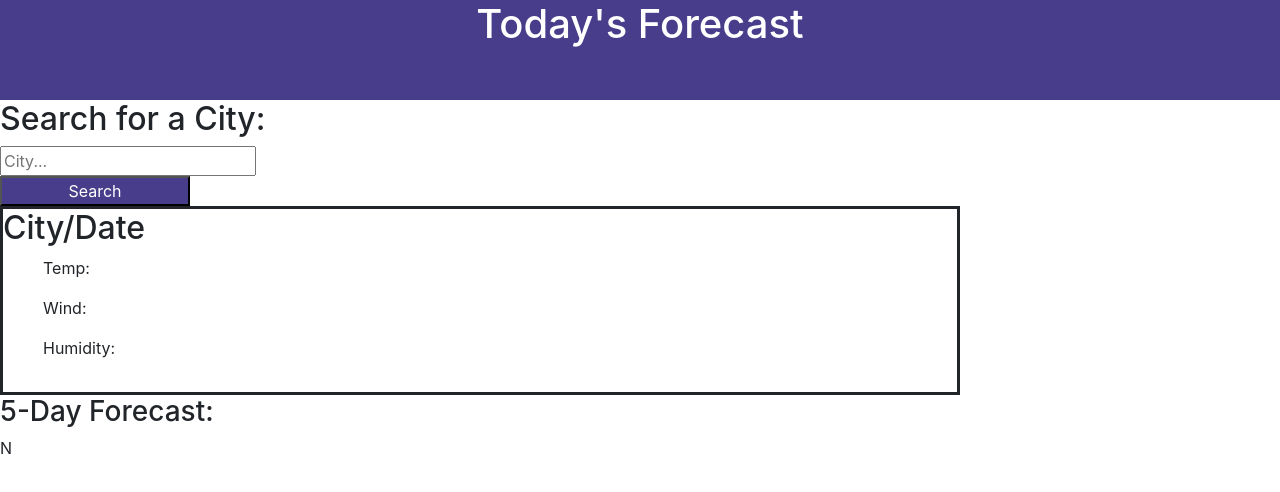
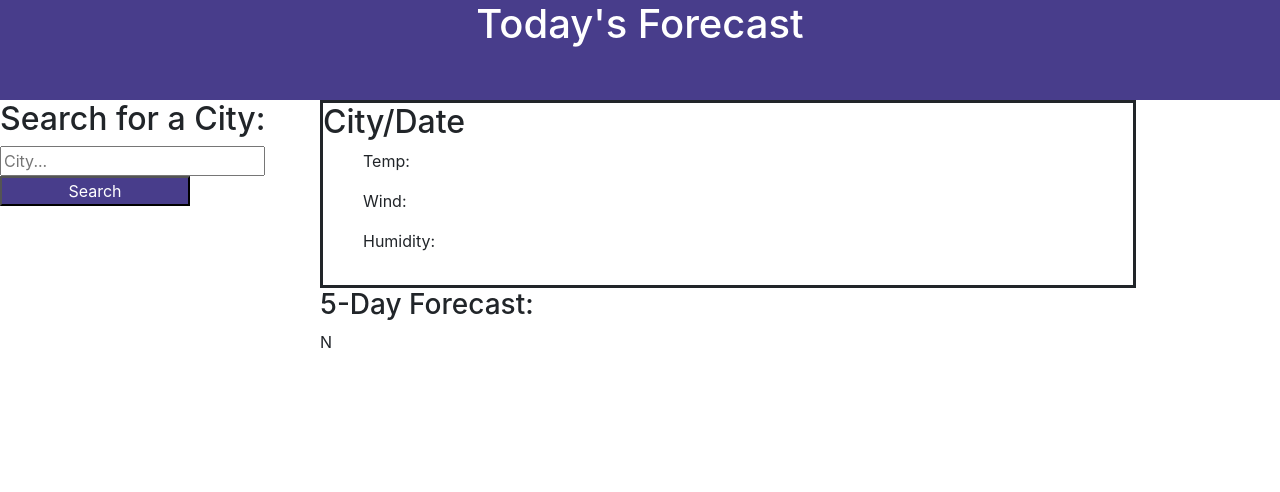
Before and after one commit to Javier2596/Weather-Dashboard, a plain HTML site: page index.html in a window 1280 px wide. Drawn offline with nearby package versions, Linux system fonts and the light colour scheme.

Commit message:
fixed html layout with css styling

```diff
--- a/assets/style.css
+++ b/assets/style.css
@@ -1,6 +1,4 @@
-.Fore-block {
-    display:inline;
-}
+
 #head {
     background-color: darkslateblue;
     height: 100px;
@@ -10,17 +8,28 @@
 
 }
 
+.left-cont{
+    float:left;
+    display: flex;
+    flex-direction: column;
+}
 
+.right-cont {
+    float:right;
+    display:flex;
+    flex-direction:column;
+    width: 75%;
+}
 #city-block {
     border-style: solid;
     border-width: 3px;
-    width: 75%;
+    width: 85%;
 
 }
 
 .city-info {
     display:inline-block;
-    justify-content: space-between;
+
 }
 
 
--- a/index.html
+++ b/index.html
@@ -14,14 +14,13 @@
     </header>
 <main>
     <section>
+        <div class="left-cont">
             <h2>Search for a City:</h2>
-        <div>
             <input placeholder="City..."></input>
-
+            <button id="btn">Search</button>
         </div>
 
-        <button id="btn">Search</button>
-    </section>
+        <div class="right-cont">
             <div id="city-block">
                 <h2 placeholder="City/Date">City/Date</h2>
                 <ul class="city-info">
@@ -30,12 +29,12 @@
                     <p>Humidity:</p>
                 </ul>
             </div>
-
-    <div class="day-block">
+            <div id="day-block">
                 <h3>5-Day Forecast:</h3>
                 <div Class="Fore-block">N</div>
-
             </div>
+        </div>
+    </section>
 </main>
 
 
```
Also changed, not shown: 1 other file. Lines whose indentation alone changed are shown as unchanged.
